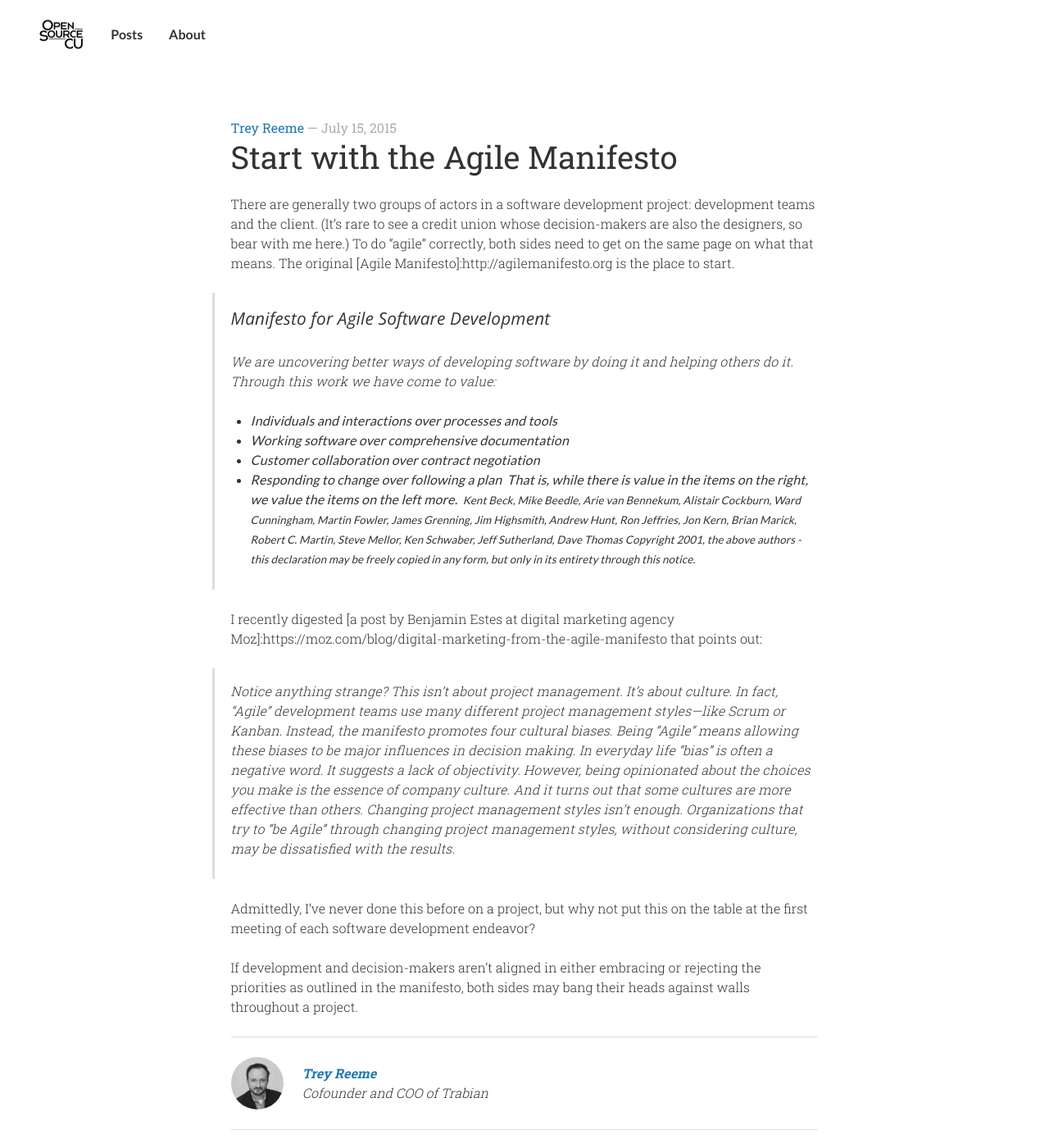
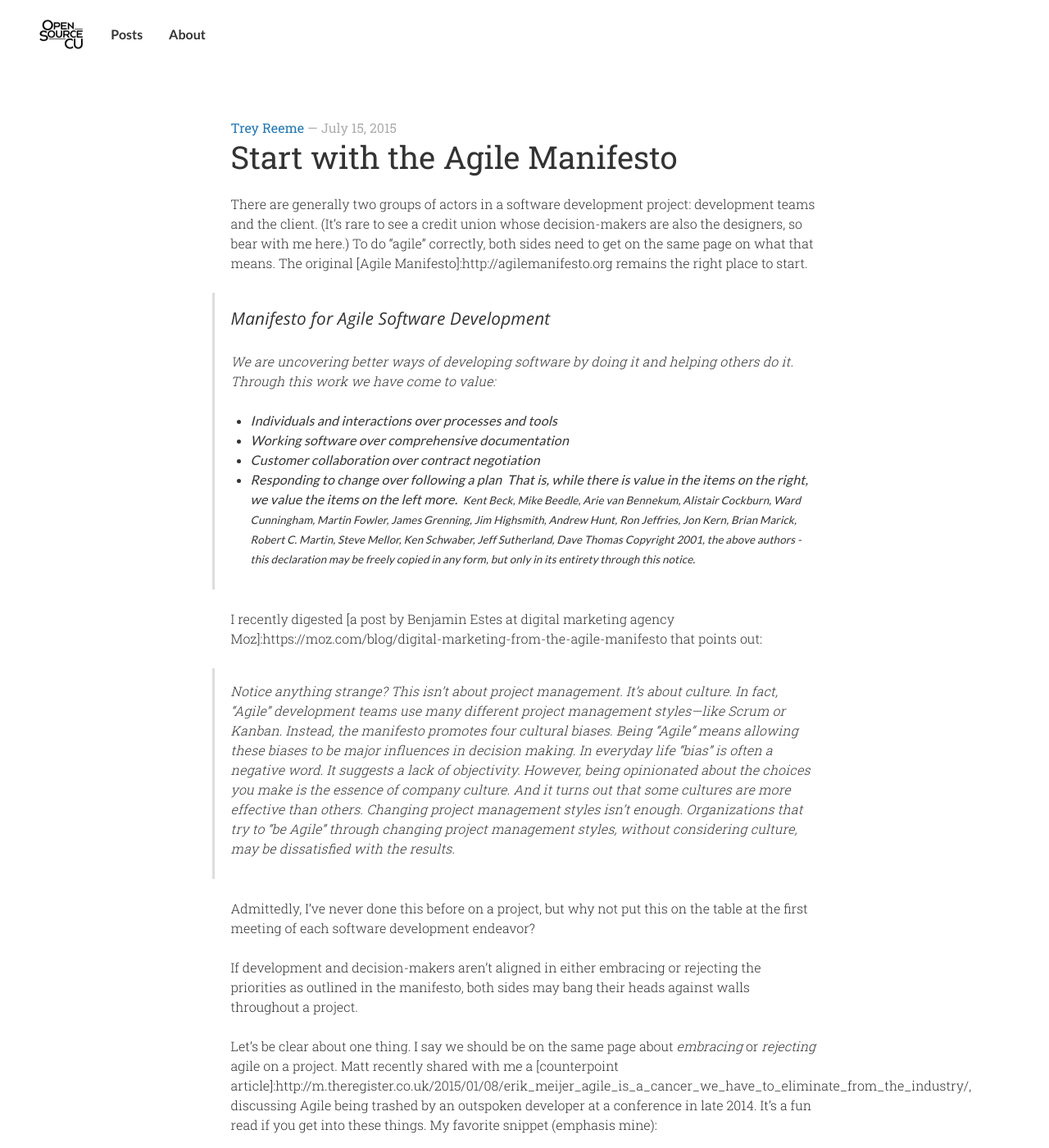
Before and after one commit to opensourcecu/opensourcecu.github.io, a Jekyll site: the page built from _posts/2015-07-15-agile.md, in a window 1280 px wide and 1400 px high. Shown: the whole window at 82% size. Built offline with Jekyll 4.4.1, drawn with Linux system fonts in a browser that asks for light colours; nearby versions of some CDN libraries; some web fonts are replaced; comment, search, counter and statistics services are not loaded; some of the changed text lies outside the part shown.

Commit message:
Published Post
Incorporated offline feedback on "Start with the Agile Manifesto" post
and published.

```diff
--- a/_posts/2015-07-15-agile.md
+++ b/_posts/2015-07-15-agile.md
@@ -2,9 +2,9 @@
 
 layout: post
 title: "Start with the Agile Manifesto"
-excerpt: To do “agile” correctly, both sides (development and decision-makers) need to get on the same page on what that means. The original Agile Manifesto is the place to start.
+excerpt: To do “agile” correctly, both sides (development and decision-makers) need to get on the same page on what that means. The original Agile Manifesto remains the right place to start.
 legacy: false
-draft: true
+draft: false
 author:
   name: Trey Reeme
   twitter: creeme
@@ -12,7 +12,7 @@
   image: authors/trey.png
 ---
 
-There are generally two groups of actors in a software development project: development teams and the client. (It’s rare to see a credit union whose decision-makers are also the designers, so bear with me here.)  To do “agile” correctly, both sides need to get on the same page on what that means. The original [Agile Manifesto]:http://agilemanifesto.org is the place to start.
+There are generally two groups of actors in a software development project: development teams and the client. (It’s rare to see a credit union whose decision-makers are also the designers, so bear with me here.)  To do “agile” correctly, both sides need to get on the same page on what that means. The original [Agile Manifesto]:http://agilemanifesto.org remains the right place to start.
 
 > ## Manifesto for Agile Software Development
 > We are uncovering better ways of developing software by doing it and helping others do it. Through this work we have come to value:
@@ -33,3 +33,7 @@
 Admittedly, I've never done this before on a project, but why not put this on the table at the first meeting of each software development endeavor?
 
 If development and decision-makers aren't aligned in either embracing or rejecting the priorities as outlined in the manifesto, both sides may bang their heads against walls throughout a project.
+
+Let’s be clear about one thing. I say we should be on the same page about *embracing* or *rejecting* agile on a project. Matt recently shared with me a [counterpoint article]:http://m.theregister.co.uk/2015/01/08/erik_meijer_agile_is_a_cancer_we_have_to_eliminate_from_the_industry/, discussing Agile being trashed by an outspoken developer at a conference in late 2014. It’s a fun read if you get into these things. My favorite snippet (emphasis mine):
+
+> The talk [bashing Agile] has been debunked by technical architect Nic Ferrier, formerly at ThoughtWorks, a software development company which uses Agile techniques. “It's not Agile that sucks, and [is] dragging programmers down. **It's the inability of programmers and business people to understand each other**,” he said.
```
